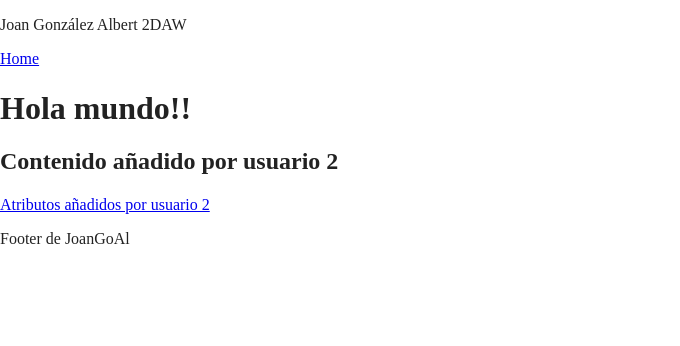
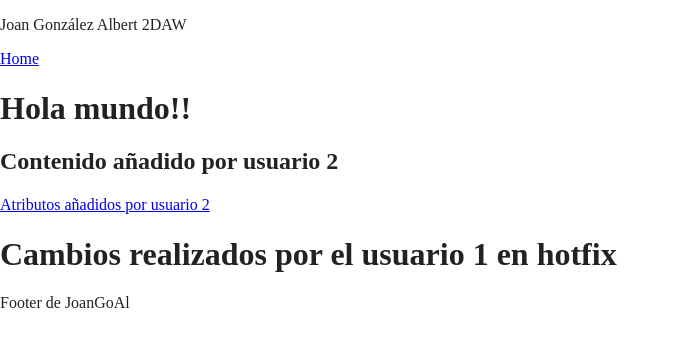
Before and after one commit to JoanGoAl/proyectoGitFlow, a website built with Parcel: page index.html in a window 1280 px wide. Shown: the whole page, without its empty margins (0-680 px from the left). Built offline with nearby package versions, Linux system fonts and the light colour scheme.

Commit message:
A corregir por: Usuario 1

```diff
--- a/index.html
+++ b/index.html
@@ -39,6 +39,12 @@
     <a href="http://atrubuto-href" target="_blank">Atributos añadidos por usuario 2</a>
   </div>
 
+  <div>
+    <h1>
+      Cambios realizados por el usuario 1 en hotfix
+    </h1>
+  </div>
+
   <footer>
     <div>
       <p>Footer de JoanGoAl</p>
```
